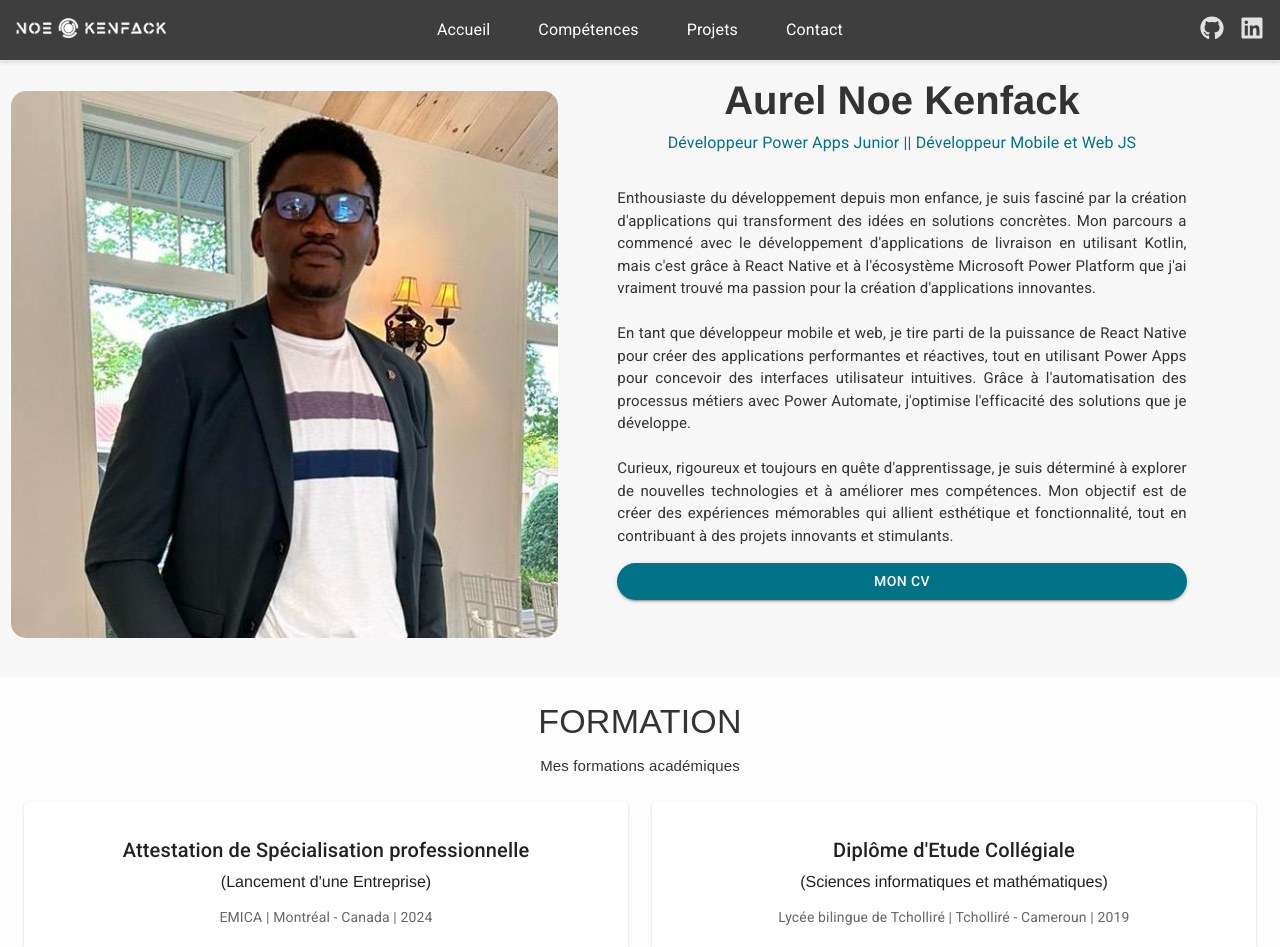
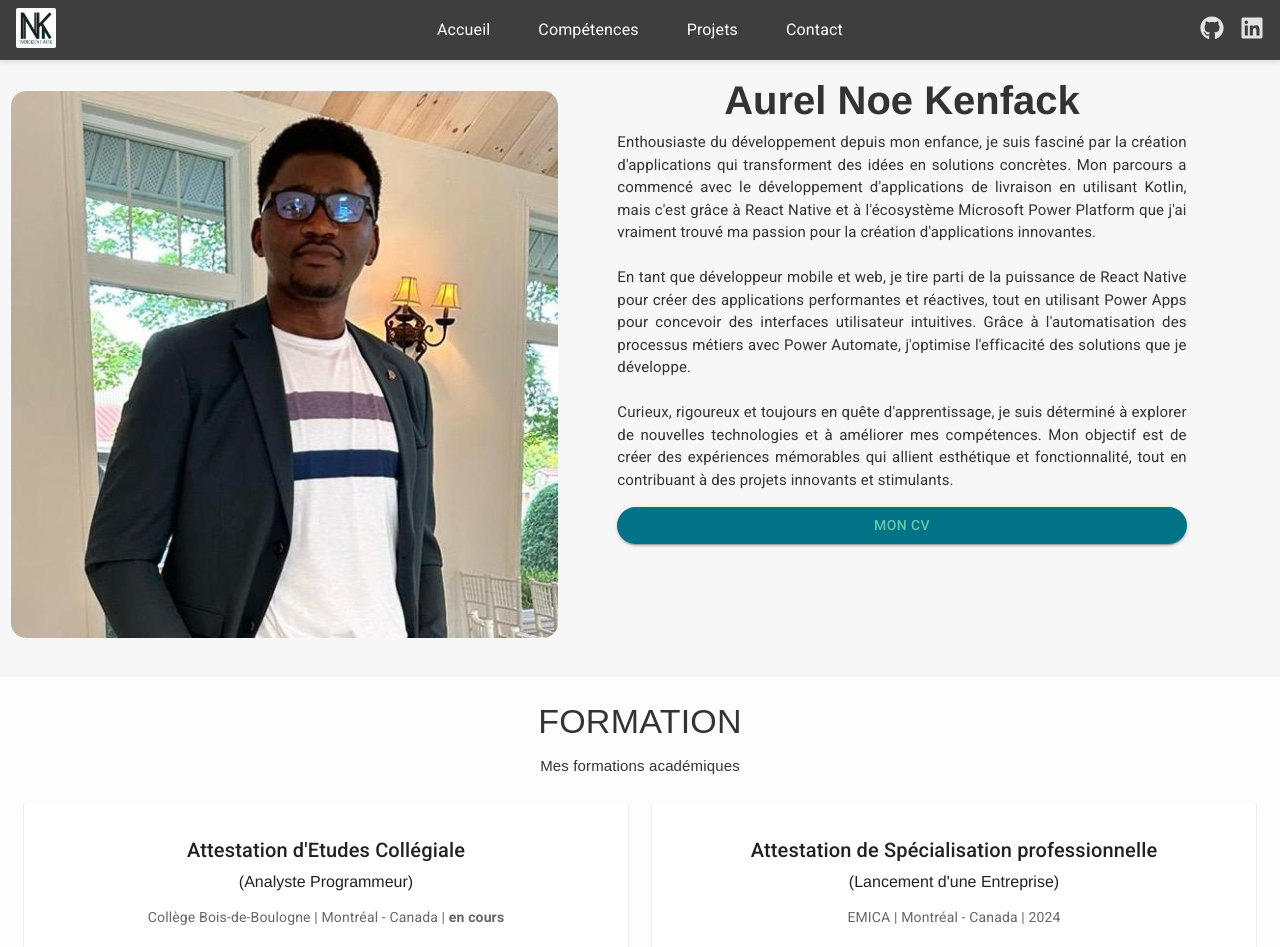
Before and after one commit to NoeKen/myPortolio, a Next.js app: page / in a window 1280 px wide. Shown: the top 947 px of the page. Built offline with nearby package versions, Linux system fonts and the light colour scheme.

Commit message:
Ajout de la formation actuelle, du CV et du logo

```diff
--- a/src/app/[components]/formation/formation.js
+++ b/src/app/[components]/formation/formation.js
@@ -53,6 +53,25 @@ const Formation = () => {
             <CardContent style={{}}>
               <p gutterBottom>
                 <Typography variant="h6" gutterBottom>
+                  Attestation d&apos;Etudes Collégiale
+                </Typography>
+                (Analyste Programmeur)
+              </p>
+              <Typography variant="body2" color="textSecondary">
+                Collège Bois-de-Boulogne | Montréal - Canada | <b>en cours</b>
+              </Typography>
+              {/* <Typography variant="body2" color="textSecondary">
+                Yaoundé - Cameroun - 2019
+              </Typography> */}
+            </CardContent>
+          </Card>
+        </Grid2>
+        {/* Formation 1 */}
+        <Grid2 item size={{ xs: 12, sm: 6, lg: 6 }} md={6}>
+          <Card>
+            <CardContent style={{}}>
+              <p gutterBottom>
+                <Typography variant="h6" gutterBottom>
                   Attestation de Spécialisation professionnelle
                 </Typography>
                 (Lancement d&apos;une Entreprise)
@@ -72,7 +91,7 @@ const Formation = () => {
             <CardContent>
               <p gutterBottom>
                 <Typography variant="h6" gutterBottom>
-                  Diplôme d&apos;Etude Collégiale
+                  Diplôme d&apos;Etude Secondaire
                 </Typography>
                 (Sciences informatiques et mathématiques)
               </p>
@@ -96,7 +115,7 @@ const Formation = () => {
                 </Typography>
                 ICT4D (Information And Communication Technology For Development)
               </p>
-              <Typography variant="body2" color="#61798a" sx={{mt:-2, fontStyle:"italic"}} >
+              <Typography variant="body2" color="#61798a" sx={{mt:-2,fontWeight:'bold', fontStyle:"italic"}} >
                 Equivalence du MIFI Québec | 2024
               </Typography>
               <Typography variant="body2" color="textSecondary">
--- a/src/app/[components]/header/Header.js
+++ b/src/app/[components]/header/Header.js
@@ -46,7 +46,7 @@ export default function Header() {
               >
                 Aurel Noe Kenfack
               </h1>
-              <Typography
+              {/* <Typography
                 style={{
                   fontSize: "1rem",
                   color: theme.colors.primary,
@@ -54,7 +54,7 @@ export default function Header() {
                 }}
               >
                 Développeur Power Apps Junior || Développeur Mobile et Web JS
-              </Typography>
+              </Typography> */}
               {/* <p style={{ fontSize: "1.2rem", marginTop: "2rem" }}>
                 <a
                   href="/about"
@@ -109,7 +109,8 @@ export default function Header() {
                   bgcolor: theme.colors.primary,
                 }}
               >
-                Mon CV
+              <a href="/assets/files/monCV.pdf" download>Mon CV</a>
+
               </Button>
             </Box>
           </Grid2>
--- a/src/app/[components]/navBar/navBar.js
+++ b/src/app/[components]/navBar/navBar.js
@@ -22,7 +22,7 @@ const Navbar = () => {
       {/* Logo */}
       <div className="navbar-logo">
         <Link href="/">
-          <img src="/assets/NKLogo_L.png" alt="logo" width={150}/>
+          <img src="/assets/monLogo.png" alt="logo" width={40}/>
           {/* <div>
             <Typography
               sx={{
--- a/src/app/layout.jsx
+++ b/src/app/layout.jsx
@@ -10,7 +10,7 @@ import './globals.css';
 
 export const metadata = {
   title: 'Noe Kenfack',
-  description: 'Portfolio de Aurel Noe KENFACK, Développeur Power Apps Junior || Développeur Mobile et Web JS',
+  description: 'Portfolio de Aurel Noe KENFACK, Développeur Power Apps Junior || Développeur Mobile et Web JS, Analyste programmeur',
 };
 
 export default function RootLayout({ children }) {
```
Also changed, not shown: public/assets/monLogo.png (added), 1 other file (tests, documents, lock files or other folders).
